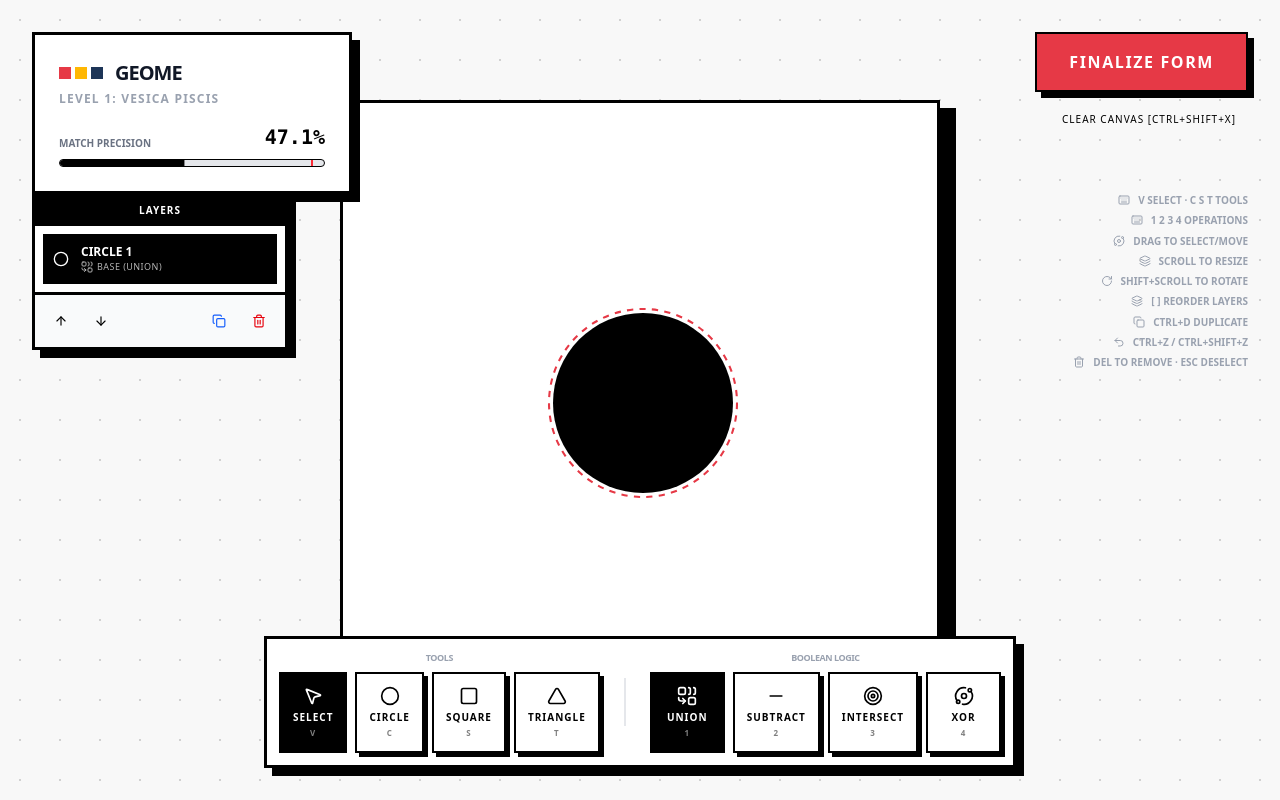
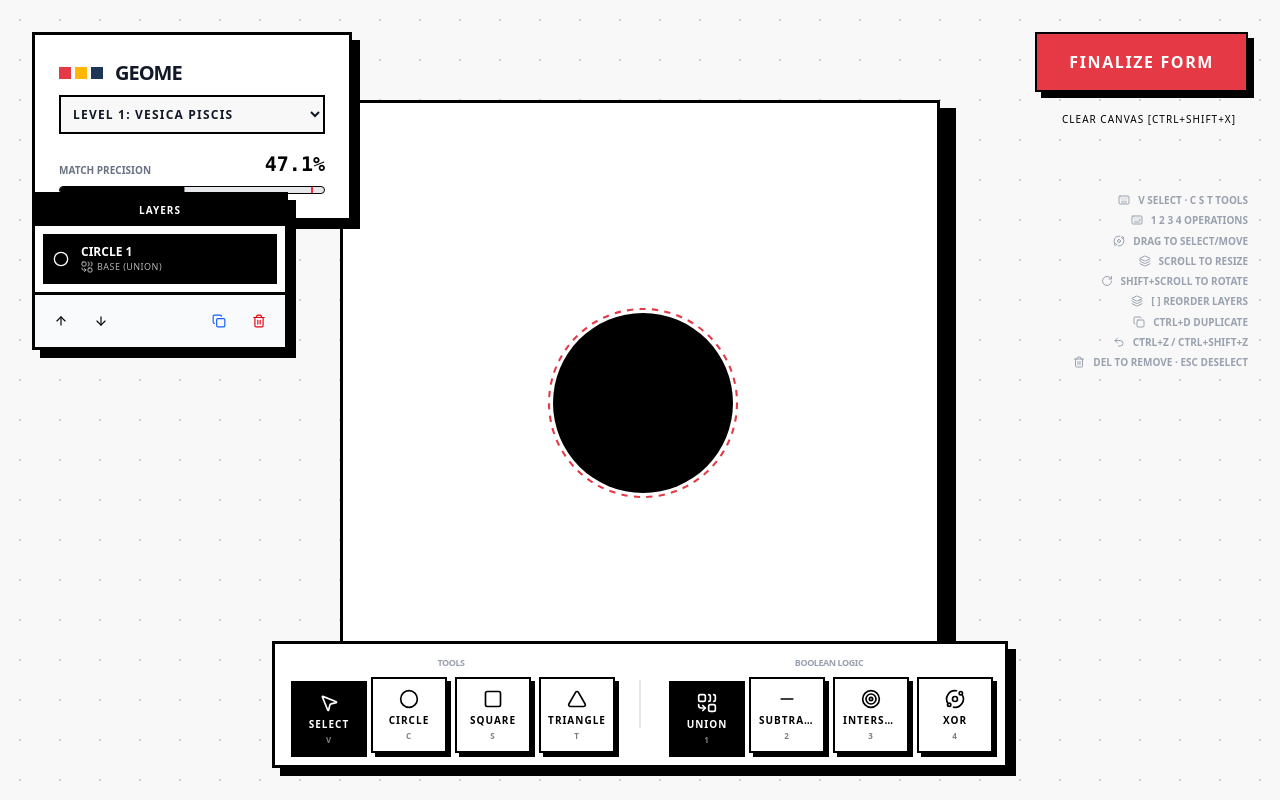
Before and after one commit to zhnuksyh/geome, a React (Vite) app: page / in a window 1280 px wide. Built offline with nearby package versions, Linux system fonts and the light colour scheme.

Commit message:
feat: standard toolcards and level dropdown component

```diff
--- a/src/App.tsx
+++ b/src/App.tsx
@@ -67,6 +67,13 @@ export default function App() {
     setShapes([]);
     setCurrentLevel((prev) => prev + 1);
   }, [setShapes, setCurrentLevel]);
+
+  const handleSelectLevel = useCallback((levelIndex: number) => {
+    snapshot();
+    setShapes([]);
+    setActiveShapeIds([]);
+    setCurrentLevel(levelIndex);
+  }, [setShapes, setActiveShapeIds, setCurrentLevel, snapshot]);
 
   const handleSelectOp = useCallback(
     (op: OpType) => {
@@ -162,6 +169,7 @@ export default function App() {
         onSelectOp={handleSelectOp}
         onClear={handleClear}
         onFinalize={handleFinalize}
+        onSelectLevel={handleSelectLevel}
         onSelectShape={handleSelectShape}
         onMoveUp={handleMoveUpSelected}
         onMoveDown={handleMoveDownSelected}
--- a/src/components/GameUI.tsx
+++ b/src/components/GameUI.tsx
@@ -16,6 +16,7 @@ interface GameUIProps {
   onSelectOp: (op: OpType) => void;
   onClear: () => void;
   onFinalize: () => void;
+  onSelectLevel: (levelIndex: number) => void;
   onSelectShape: (id: string, shiftKey: boolean) => void;
   onMoveUp: () => void;
   onMoveDown: () => void;
@@ -34,6 +35,7 @@ export function GameUI({
   onSelectOp,
   onClear,
   onFinalize,
+  onSelectLevel,
   onSelectShape,
   onMoveUp,
   onMoveDown,
@@ -45,7 +47,11 @@ export function GameUI({
       {/* Top Header */}
       <div className="flex justify-between items-start pointer-events-auto">
         {/* Status Panel */}
-        <ScorePanel currentLevel={currentLevel} accuracy={accuracy} />
+        <ScorePanel
+          currentLevel={currentLevel}
+          accuracy={accuracy}
+          onSelectLevel={onSelectLevel}
+        />
 
         {/* Action Buttons */}
         <div className="flex flex-col gap-3">
--- a/src/components/ScorePanel.tsx
+++ b/src/components/ScorePanel.tsx
@@ -4,14 +4,15 @@ import { LEVELS } from '../game/levels';
 interface ScorePanelProps {
   currentLevel: number;
   accuracy: number;
+  onSelectLevel: (levelIndex: number) => void;
 }
 
-export function ScorePanel({ currentLevel, accuracy }: ScorePanelProps) {
-  const levelData = LEVELS[currentLevel % LEVELS.length];
+export function ScorePanel({ currentLevel, accuracy, onSelectLevel }: ScorePanelProps) {
+  const levelIndex = currentLevel % LEVELS.length;
 
   return (
     <div className="bg-white border-[3px] border-black shadow-[8px_8px_0px_0px_rgba(0,0,0,1)] p-6 w-[320px]">
-      <div className="flex items-center gap-3 mb-1">
+      <div className="flex items-center gap-3 mb-2">
         <div className="flex gap-1">
           <div className="w-3 h-3 bg-[#E63946]" />
           <div className="w-3 h-3 bg-[#FFB703]" />
@@ -20,9 +21,17 @@ export function ScorePanel({ currentLevel, accuracy }: ScorePanelProps) {
         <h1 className="text-xl font-black tracking-tighter uppercase">Geome</h1>
       </div>
 
-      <p className="text-gray-400 text-xs font-bold uppercase tracking-widest mb-4">
-        Level {(currentLevel % LEVELS.length) + 1}: {levelData.title}
-      </p>
+      <select
+        value={currentLevel}
+        onChange={(e) => onSelectLevel(Number(e.target.value))}
+        className="w-full bg-[#f8f8f8] border-2 border-black p-2 text-xs font-bold uppercase tracking-widest mb-4 cursor-pointer outline-none hover:bg-gray-100 transition-colors focus:ring-0"
+      >
+        {LEVELS.map((lvl, index) => (
+          <option key={index} value={index}>
+            Level {index + 1}: {lvl.title}
+          </option>
+        ))}
+      </select>
 
       <div className="flex flex-col gap-2">
         <div className="flex justify-between items-end">
--- a/src/components/ToolPalette.tsx
+++ b/src/components/ToolPalette.tsx
@@ -40,10 +40,10 @@ export function ToolPalette({ activeTool, selectedOp, onSelectTool, onSelectOp }
                   key={tool.id}
                   onClick={() => onSelectTool(tool.id)}
                   title={`${tool.label} (${tool.key})`}
-                  className={`p-3 border-2 transition-all flex flex-col items-center justify-center text-[10px] font-bold tracking-widest uppercase min-w-[65px]
+                  className={`p-2 border-2 transition-all flex flex-col items-center justify-center text-[10px] font-bold tracking-widest uppercase w-[76px] h-[76px] shrink-0
                     ${
                       isActive
-                        ? 'bg-black text-white border-black'
+                        ? 'bg-black text-white border-black translate-x-1 translate-y-1'
                         : 'bg-white border-black text-black hover:-translate-y-1 shadow-[4px_4px_0px_0px_rgba(0,0,0,1)]'
                     }`}
                 >
@@ -72,15 +72,15 @@ export function ToolPalette({ activeTool, selectedOp, onSelectTool, onSelectOp }
                   key={op.id}
                   onClick={() => onSelectOp(op.id)}
                   title={`${op.label} (${op.key})`}
-                  className={`p-3 border-2 transition-all flex flex-col items-center justify-center text-[10px] font-bold tracking-widest uppercase min-w-[75px]
+                  className={`p-2 border-2 transition-all flex flex-col items-center justify-center text-[10px] font-bold tracking-widest uppercase w-[76px] h-[76px] shrink-0
                     ${
                       isActive
-                        ? 'bg-black text-white border-black'
+                        ? 'bg-black text-white border-black translate-x-1 translate-y-1'
                         : 'bg-white border-black text-black hover:-translate-y-1 shadow-[4px_4px_0px_0px_rgba(0,0,0,1)]'
                     }`}
                 >
-                  <Icon className="w-5 h-5 mb-1" />
-                  <span>{op.label}</span>
+                  <Icon className="w-5 h-5 mb-1 shrink-0" />
+                  <span className="truncate w-full text-center">{op.label}</span>
                   <span className="text-[8px] opacity-50 mt-0.5">{op.key}</span>
                 </button>
               );
```
